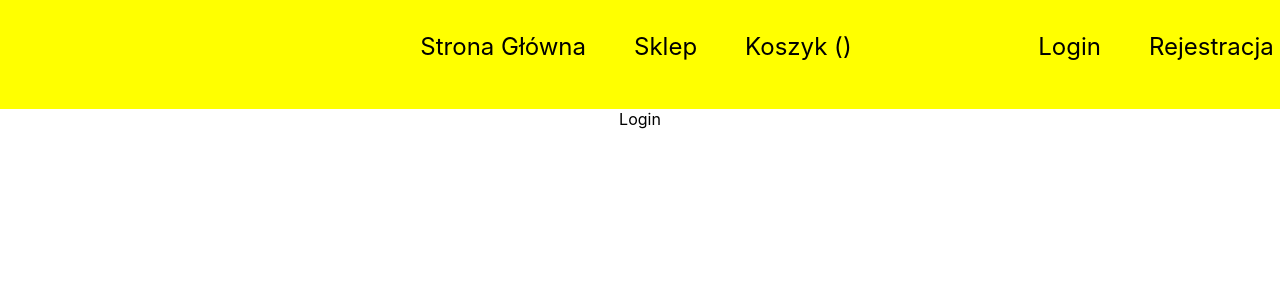
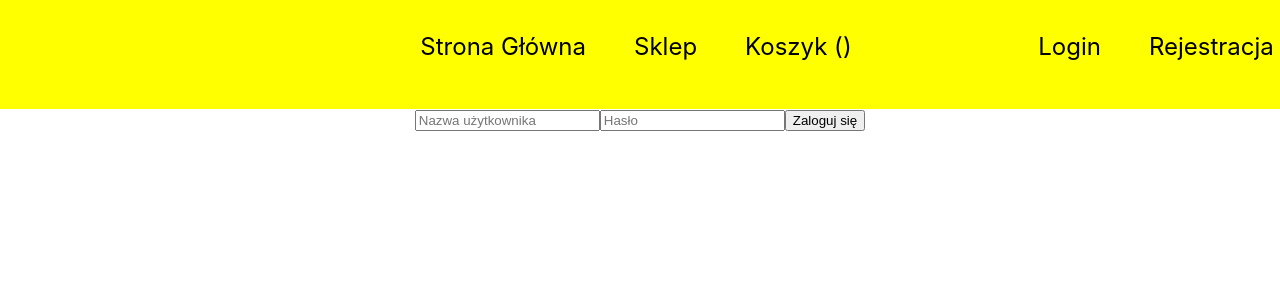
Before and after one commit to tomfidos/redux-online-store, a React (Create React App) app: page /login in a window 1280 px wide. Shown: the top 300 px of the page. Built offline with nearby package versions, Linux system fonts and the light colour scheme.

Commit message:
Added login functionality using redux store.

```diff
--- a/src/components/Basket.tsx
+++ b/src/components/Basket.tsx
@@ -10,7 +10,7 @@ import './Basket.css';
 
 const Basket = (): JSX.Element => {
 
-    const cart: CartState = store.getState();
+    const cart: CartState = store.getState().cart;
     const cartItemKeys: string[] = Object.keys(cart.cartItems);
     const dispatch = useAppDispatch();
 
--- a/src/views/Login.tsx
+++ b/src/views/Login.tsx
@@ -1,6 +1,64 @@
+import { useState } from 'react';
+import { useNavigate } from 'react-router-dom';
+import axios from 'axios';
+
+import { login } from '../store/customer/customerSlice';
+import { LoginResponse } from '../types/customerSliceTypes';
+import { useAppDispatch } from '../app/hooks';
+
+const LOGIN: string = 'https://akademia108.pl/api/social-app/user/login';
+
+
 const Login = (): JSX.Element => {
+
+    const [userName, setUserName] = useState<string>('');
+    const [password, setPassword] = useState<string>('');
+    const dispatch = useAppDispatch();
+    const navigate = useNavigate();
+
+    const readUserName = (event: React.FormEvent<HTMLInputElement>): void => {
+        event.preventDefault();
+        setUserName(event.currentTarget.value);
+    }
+
+    const readPassword = (event: React.FormEvent<HTMLInputElement>): void => {
+        event.preventDefault();
+        setPassword(event.currentTarget.value);
+    }
+
+    const loginUser = (event: React.SyntheticEvent): void => {
+        event.preventDefault();
+
+        axios
+            .post(LOGIN, {
+                username: userName,
+                password: password,
+            })
+            .then((response: LoginResponse) => {
+                const status = response.status;
+                const data = response.data;
+                if (status !== 200) {
+                    console.error(status);
+                } else {
+                    dispatch(login({
+                        isLogged: true,
+                        jwt_token: data.jwt_token,
+                    }));
+                    window.localStorage.setItem(data.id.toString(), JSON.stringify(data));
+                    navigate('/');
+                }
+            })
+            .catch(error => console.error(error));
+    }
+
     return (
-        <div>Login</div>
+        <div>
+            <form onSubmit={loginUser}>
+                <input placeholder="Nazwa użytkownika" onChange={readUserName} />
+                <input placeholder="Hasło" onChange={readPassword} />
+                <button type="submit">Zaloguj się</button>
+            </form>
+        </div>
     );
 }
 
```
